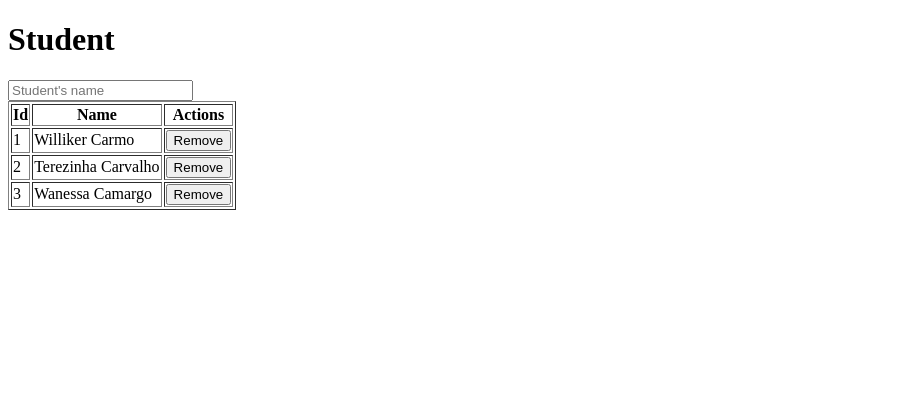
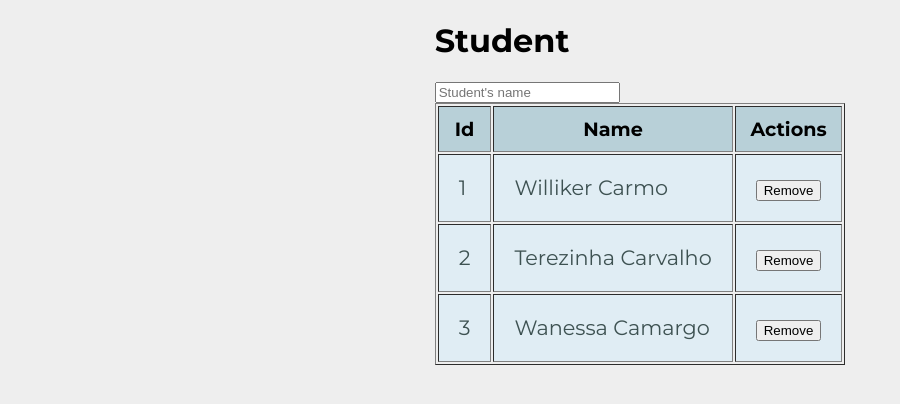
Before and after one commit to willikercarmo/ProjectSchoolVueJs, a Vue app: page / in a window 1280 px wide. Shown: the top 404 px of the page, without its empty margins (0-900 px from the left). Built offline with nearby package versions, Linux system fonts and the light colour scheme.

Commit message:
Styles Table

```diff
--- a/src/App.vue
+++ b/src/App.vue
@@ -5,17 +5,53 @@
 </template>
 
 <script>
-import Students from './components/Students.vue'
+import Students from "./components/Students.vue";
 
 export default {
-  name: 'App',
+  name: "App",
   components: {
-    Students
-  }
-}
+    Students,
+  },
+};
 </script>
 
 <style>
+@import url("https://fonts.googleapis.com/css?family=Montserrat:400,700");
+
+body {
+  background-color: #eee;
+  font-family: "Montserrat", sans-serif;
+  display: grid;
+  justify-items: center;
+}
+body,
+html {
+  margin: 0;
+  height: 100%;
+}
 #app {
 }
+
+table {
+  margin: 0px;
+  padding: 0px;
+  list-style-type: none;
+  width: 100%;
+}
+table tr td {
+  padding: 20px;
+  font-size: 1.3em;
+  background-color: #e0edf4;
+  margin-bottom: 2px;
+  color: #3e5252;
+}
+table thead th {
+  background-color: rgb(184, 208, 216) !important;
+  font-size: 1.2em;
+  padding: 10px 0px;
+  text-align: center !important;
+}
+.colPequeno {
+  width: 5%;
+}
 </style>
```
